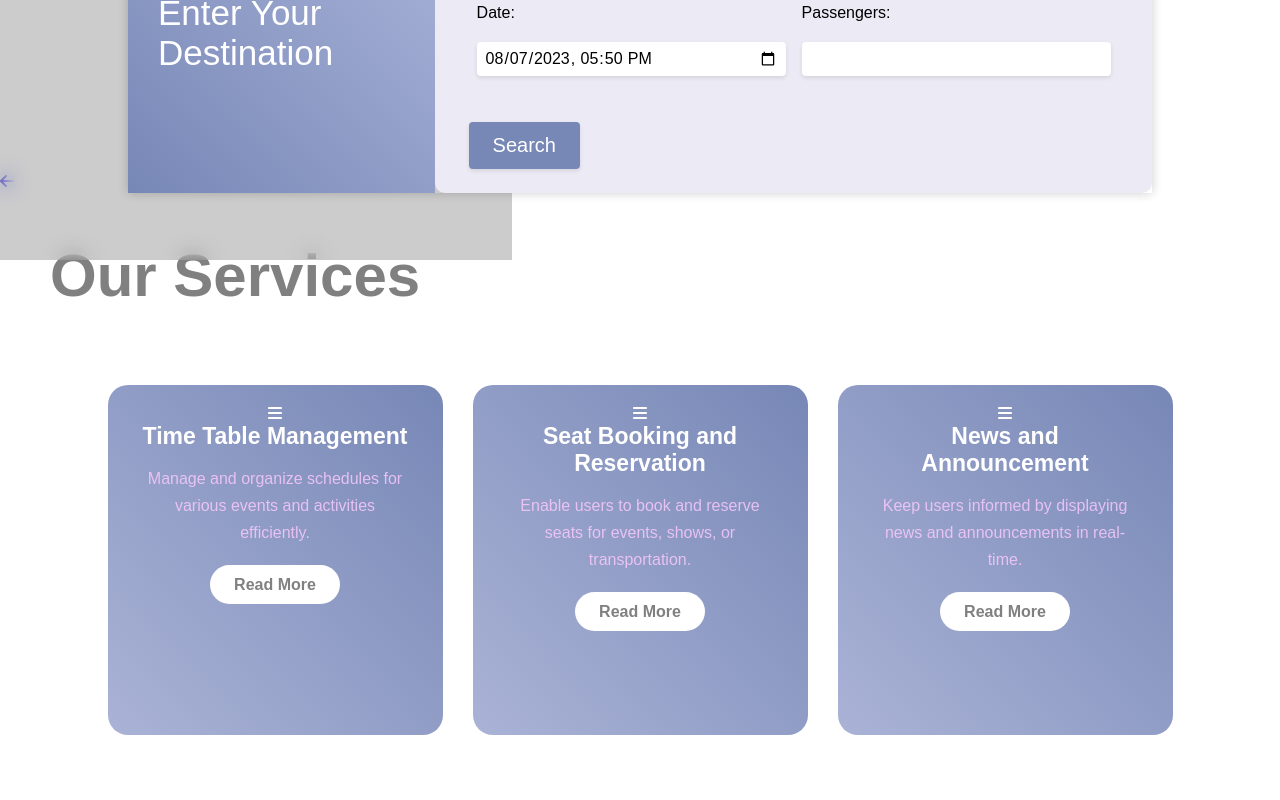
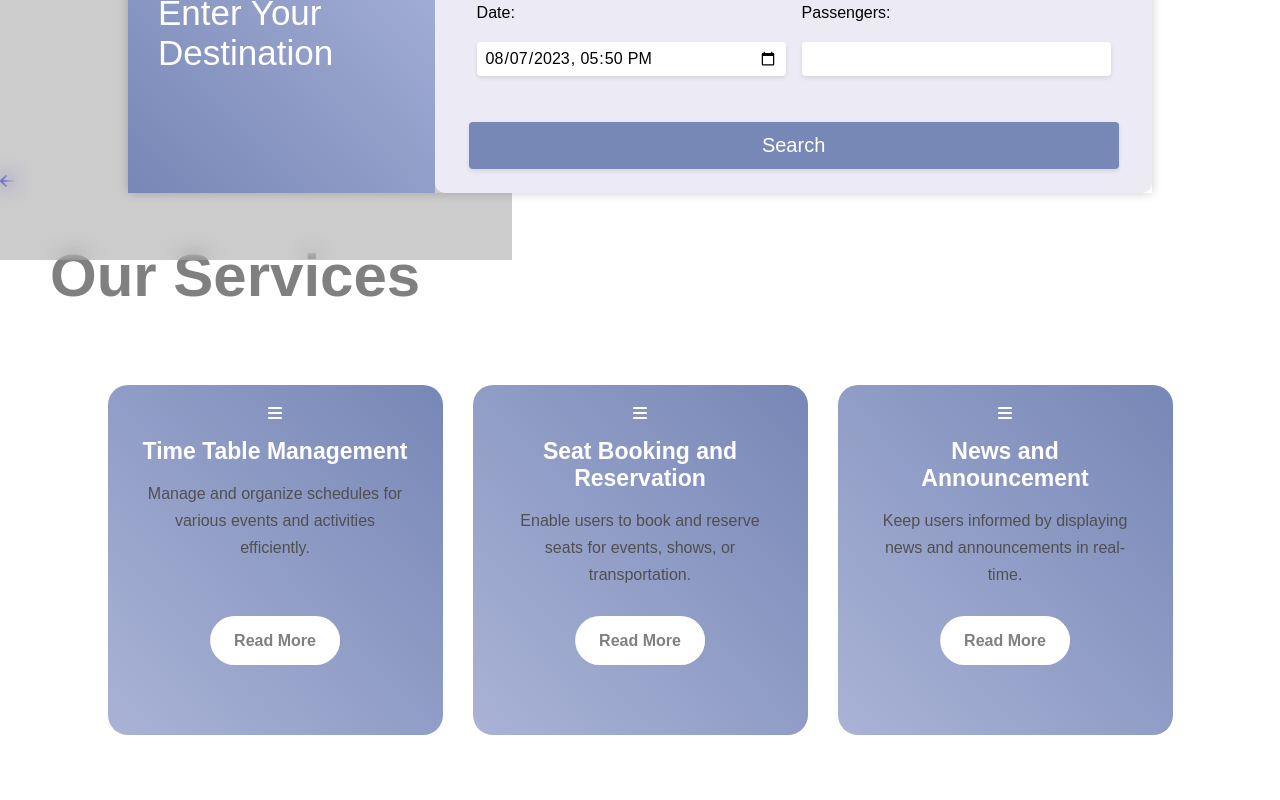
Before and after one commit to Guider-Bus-Reservation-System/Frontend, a React (Create React App) app: page / in a window 1280 px wide. Shown: the part 540-1340 px from the top of the page. Built offline with nearby package versions, Linux system fonts and the light colour scheme.

Commit message:
home page CSS completed

```diff
--- a/src/components/index/styles/search.css
+++ b/src/components/index/styles/search.css
@@ -56,6 +56,11 @@
     width: 100%;
     max-width: 650px;
     margin-bottom: 1rem;
+}
+
+.search-timetable-form-row button{
+	width: 100%;
+	font-family: Arial, Helvetica, sans-serif;
 }
 
 .search-timetable-form-group {
--- a/src/components/ourServices/Services.css
+++ b/src/components/ourServices/Services.css
@@ -9,6 +9,7 @@
     position: relative;
     overflow: hidden;
     text-align: center;
+    position: relative;
 }
 
 .card i{
@@ -24,10 +25,10 @@ h5{
     margin-bottom: 15px;
 }
 .pra p{
-    color:#fcfc ;
+    color:rgb(80, 80, 80) ;
     font-size: 16px;
     line-height: 27px;
-    margin-bottom:25px ;
+
 }
 
 .card .button{
@@ -39,6 +40,10 @@ h5{
     padding: 9px 22px;
     border-radius: 30px;
     transition: .4s;
+    position: absolute;
+    bottom: 20%; /* Set the button's position 10% from the bottom */
+    left: 50%; /* Horizontally center the button */
+    transform: translateX(-50%); /* Adjust for centering */
 }
 .card .button:hover{
     background-color: transparent;
--- a/src/components/ourServices/Services.jsx
+++ b/src/components/ourServices/Services.jsx
@@ -6,7 +6,7 @@ import './Services.css';
 const ServicesExperiences = ({ title, description }) => {
   return (
     <div className="card">
-      <FontAwesomeIcon icon={faBars} style={{ color: 'white' }} />
+      <FontAwesomeIcon icon={faBars} style={{ color: 'white', marginBottom:'15px' }} />
       <h5>{title}</h5>
       <div className="pra">
         <p>{description}</p>
```
